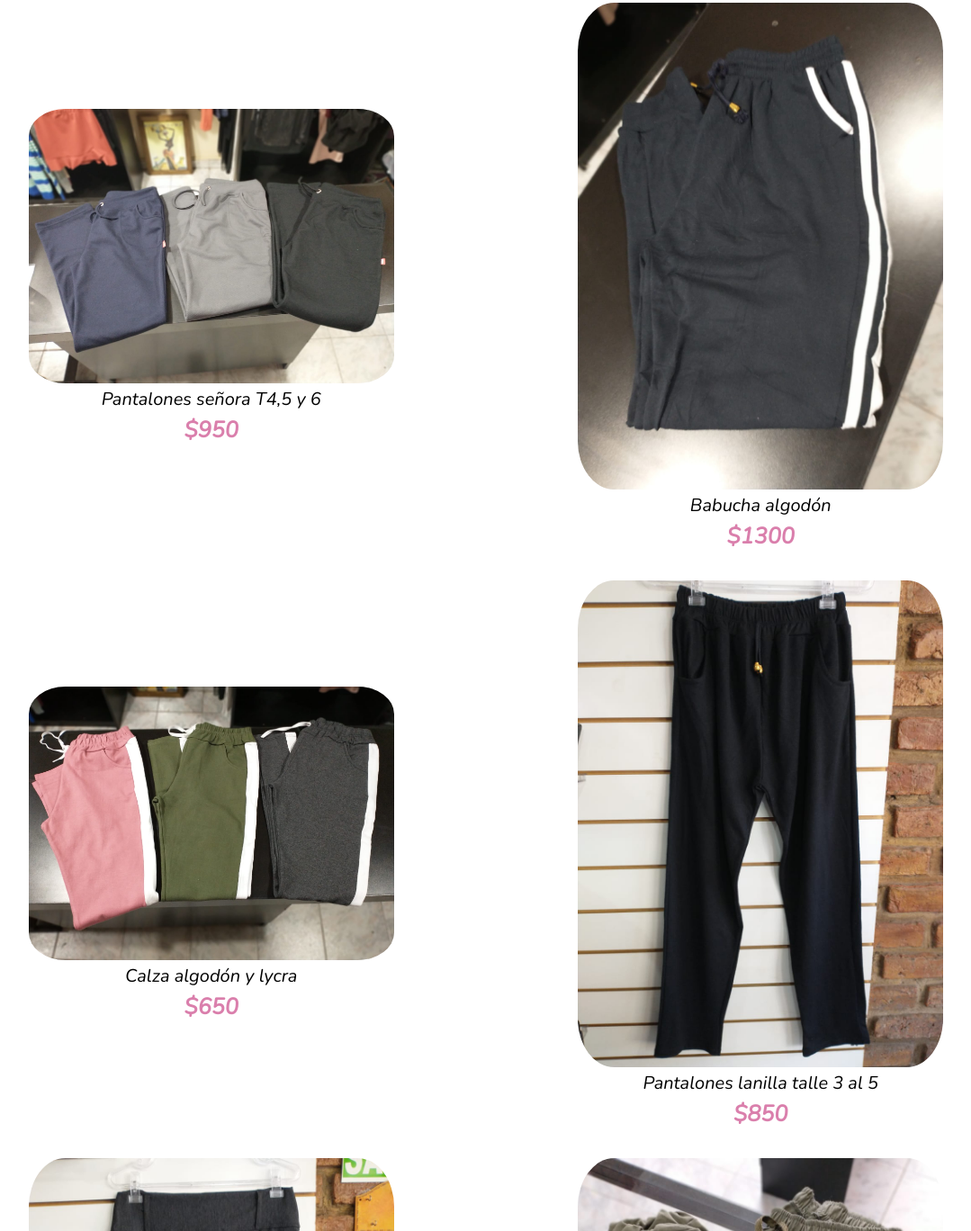
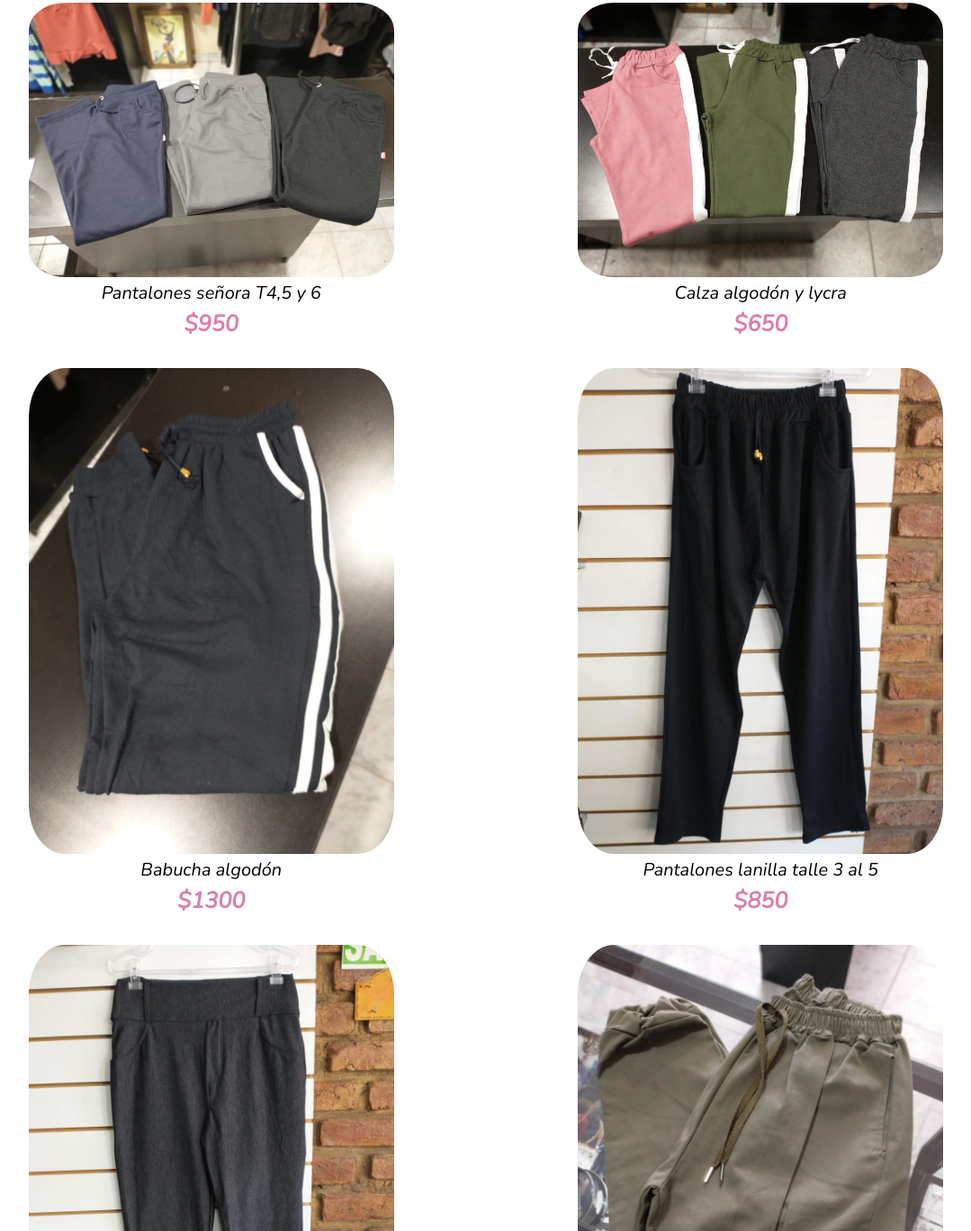
Before and after one commit to enzopaez/mevistocomoquiero, a plain HTML site: page pantalones.html in a window 1280 px wide. Shown: the part 1403-2771 px from the top of the page at 90% size, without its empty margins (100-1179 px from the left). Drawn offline with nearby package versions, Linux system fonts and the light colour scheme.

```diff
--- a/pantalones.html
+++ b/pantalones.html
@@ -116,21 +116,21 @@
 
             <div class="articulo ">
                 <div class="foto ">
+                    <a href="fotos/pantalones/calcitas franja.jpg " data-lightbox="fotos "><img src="fotos/pantalones/calcitas franja.jpg " alt=" "></a>
+                </div>
+                <div class="contenido ">
+                    <p class="nombre ">Calza algodón y lycra</p>
+                    <p class="precio ">$650</p>
+                </div>
+            </div>
+
+            <div class="articulo ">
+                <div class="foto ">
                     <a href="fotos/pantalones/pantalon buzo.jpg " data-lightbox="fotos "><img src="fotos/pantalones/pantalon buzo.jpg " alt=" "></a>
                 </div>
                 <div class="contenido ">
                     <p class="nombre ">Babucha algodón </p>
                     <p class="precio ">$1300</p>
-                </div>
-            </div>
-
-            <div class="articulo ">
-                <div class="foto ">
-                    <a href="fotos/pantalones/calcitas franja.jpg " data-lightbox="fotos "><img src="fotos/pantalones/calcitas franja.jpg " alt=" "></a>
-                </div>
-                <div class="contenido ">
-                    <p class="nombre ">Calza algodón y lycra</p>
-                    <p class="precio ">$650</p>
                 </div>
             </div>
 
```
Also changed, not shown: buzos.html (+5 -21 lines), 1 other file.
